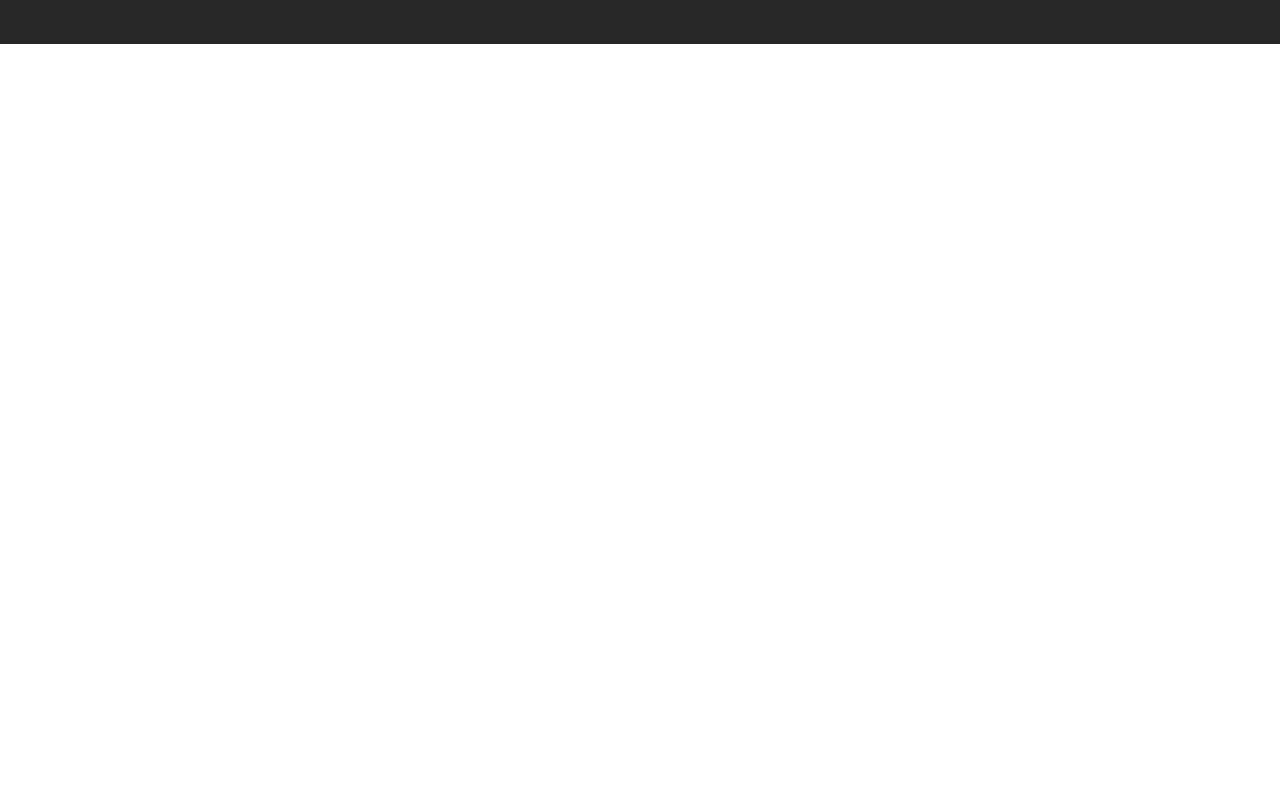
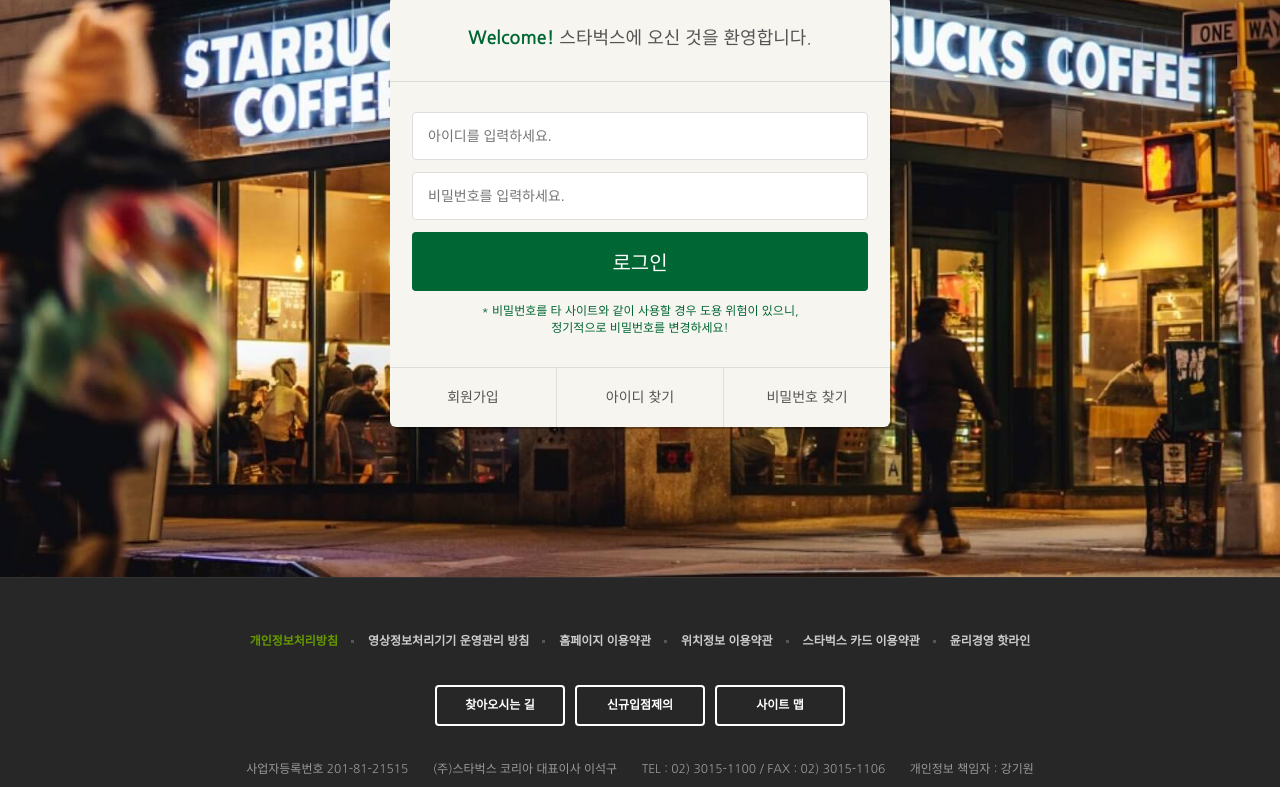
Before and after one commit to yonghun16/starbucks_clone, a plain HTML site: page signin/index.html in a window 1280 px wide. Shown: the part 290-1077 px from the top of the page. Before the commit the page ends 800 px from the top, so only its background shows below. Drawn offline with nearby package versions, Linux system fonts and the light colour scheme.

Commit message:
로그인 페이지 개발

```diff
--- /dev/null
+++ b/css/signin.css
@@ -0,0 +1,78 @@
+.signin {
+  margin-top: 120px;
+  padding: 100px 0 150px;
+  background-image: url("../images/signin_bg.jpg");
+  background-repeat: no-repeat;
+  background-position: center;
+  background-attachment: fixed;
+  background-size: cover;
+}
+.signin h1 {
+  color: #fff;
+  font-size: 30px;
+  font-weight: 700;
+  text-align: center;
+  margin-bottom: 24px;
+}
+.signin__card {
+  width: 500px;
+  margin: 0 auto;
+  border-radius: 6px;
+  background-color: #F6F5F0;
+  box-shadow: 2px 2px rgba(0,0,0,.3);
+  color: #555;
+}
+.signin__card h2 {
+  padding: 30px;
+  font-size: 18px;
+  text-align: center;
+  border-bottom: 1px solid #ddd;
+}
+.signin__card h2 strong {
+  font-weight: bold;
+  color: #006633;
+}
+.signin__card form {
+  padding: 30px 22px;
+}
+.signin__card form input {
+  width: 100%;
+  margin-bottom: 12px;
+  padding: 15px;
+  border: 1px solid #ddd;
+  border-radius: 4px;
+  outline: none;
+  box-sizing: border-box;
+  font-size: 14px;
+}
+.signin__card form [type="submit"] {
+  background-color: #006633;
+  border: none;
+  color: #fff;
+  font-size: 20px;
+  cursor: pointer;
+}
+.signin__card form p {
+  font-size: 12px;
+  color: #006633;
+  text-align: center;
+}
+.signin__card .actions {
+  display: flex;
+  border-top: 1px solid #ddd;
+}
+.signin__card .actions a {
+  flex-grow: 1;
+  flex-basis: 0;
+  text-align: center;
+  padding: 20px;
+  color: #555;
+  font-size: 14px;
+  border-right: 1px solid #ddd;
+}
+.signin__card .actions a:last-child {
+  border-right: none;
+}
+.signin__card .actions a:hover {
+  text-decoration: underline;
+}
--- a/signin/index.html
+++ b/signin/index.html
@@ -65,12 +65,13 @@
       rel="stylesheet"
       href="https://cdn.jsdelivr.net/npm/swiper@11/swiper-bundle.min.css"
     />
-    <!-- reset.css & common.css-->
+    <!-- reset.css & common.css &signin.css -->
     <link
       rel="stylesheet"
       href="https://cdn.jsdelivr.net/npm/reset-css@5.0.2/reset.min.css"
     />
     <link href="../css/common.css" rel="stylesheet" />
+    <link href="../css/signin.css" rel="stylesheet" />
 
     <!-- JS 라이브러리-->
     <!-- common.js -->
@@ -414,16 +415,31 @@
           </li>
         </ul>
       </div> <!-- .inner-->
-
     </header>
 
-
     <!-- Sign in -->
-    <section class="singin">
-
+    <section class="signin">
+      <h1>로그인</h1>
+      <div class="signin__card">
+        <h2>
+          <strong>Welcome!</strong> 스타벅스에 오신 것을 환영합니다.
+        </h2>
+        <form>
+          <input type="text" placeholder="아이디를 입력하세요." />
+          <input type="password" placeholder="비밀번호를 입력하세요." />
+          <input type="submit" value="로그인" />
+          <p>
+            * 비밀번호를 타 사이트와 같이 사용할 경우 도용 위험이 있으니,<br />
+            정기적으로 비밀번호를 변경하세요!
+          </p>
+        </form>
+        <div class="actions">
+          <a href="javascript:void(0)">회원가입</a>
+          <a href="javascript:void(0)">아이디 찾기</a>
+          <a href="javascript:void(0)">비밀번호 찾기</a>
+        </div>
+      </div>
     </section>
-
-
 
     <!-- FOOTER -->
     <footer>
```
